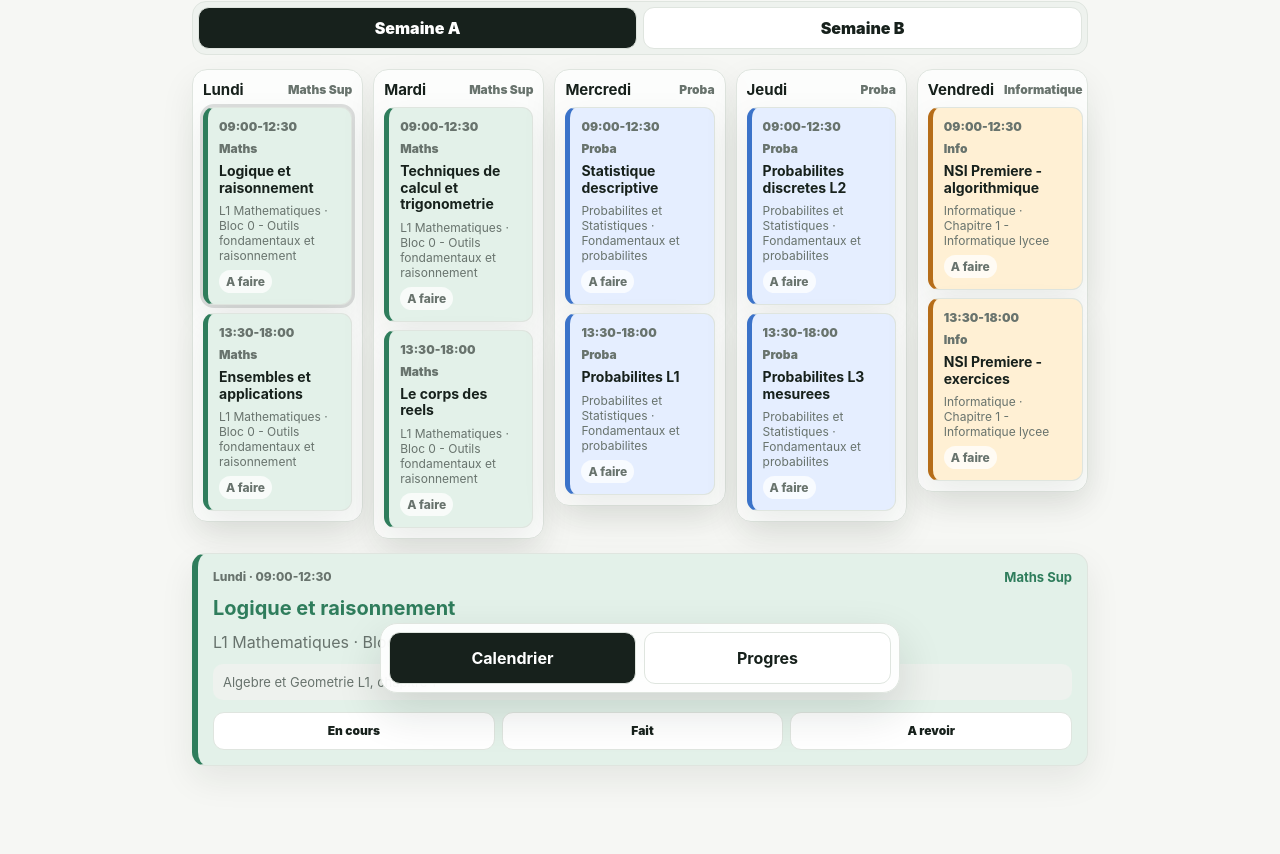
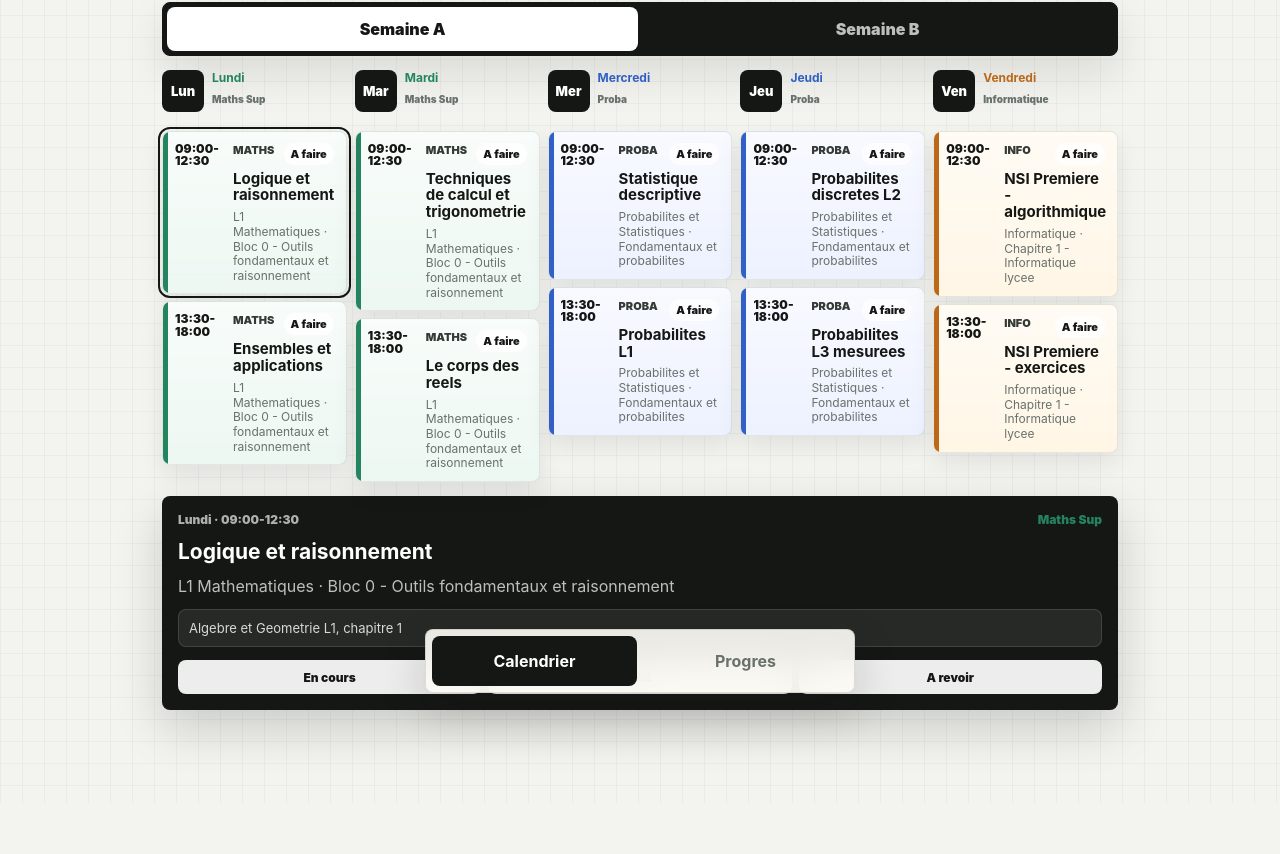
Before and after one commit to Jamessiiii/math-study-planner, a plain HTML site: page index.html in a window 1280 px wide. Shown: the part 95-949 px from the top of the page. After the commit the page ends 899 px from the top, so only its background shows below. Drawn offline with Linux system fonts and the light colour scheme.

Commit message:
Redesign mobile planner UI

```diff
--- a/app.js
+++ b/app.js
@@ -257,10 +257,13 @@ function renderCalendar() {
 
 function renderDayCard(day) {
   return `
-    <section class="day-card">
+    <section class="day-card accent-${day.domain.accent}">
       <div class="day-card-header">
-        <strong>${escapeHtml(day.longLabel)}</strong>
-        <span>${escapeHtml(day.domain.title)}</span>
+        <span>${escapeHtml(day.label)}</span>
+        <div>
+          <strong>${escapeHtml(day.longLabel)}</strong>
+          <small>${escapeHtml(day.domain.title)}</small>
+        </div>
       </div>
       <div class="day-slots">
         ${day.sessions.map((session) => renderCourseBlock(day, session)).join("")}
@@ -278,7 +281,7 @@ function renderCourseBlock(day, session) {
     : `${day.current.program.title} · ${day.current.block.title}`;
 
   return `
-    <button class="course-block accent-${day.domain.accent}${selected}" type="button" data-session-id="${session.id}">
+    <button class="course-block accent-${day.domain.accent} status-${status}${selected}" type="button" data-session-id="${session.id}">
       <time>${escapeHtml(session.start)}-${escapeHtml(session.end)}</time>
       <span>${escapeHtml(day.domain.shortTitle)}</span>
       <strong>${escapeHtml(topic?.title || "Termine")}</strong>
@@ -362,11 +365,12 @@ function renderDomainProgress(domain) {
 }
 
 function renderChapterProgress(topic) {
+  const status = getStatus(topic.id);
   return `
-    <article class="chapter-row">
+    <article class="chapter-row status-${status}">
       <div>
         <strong>${escapeHtml(topic.title)}</strong>
-        <span>${escapeHtml(statusLabels[getStatus(topic.id)])}</span>
+        <span>${escapeHtml(statusLabels[status])}</span>
       </div>
       ${renderStatusActions(topic)}
     </article>
--- a/styles.css
+++ b/styles.css
@@ -1,17 +1,18 @@
 :root {
-  --bg: #f6f7f4;
-  --surface: #ffffff;
-  --surface-soft: #eef2ee;
-  --ink: #17211c;
-  --muted: #68736d;
-  --line: #dfe5df;
-  --shadow: 0 14px 34px rgba(24, 32, 28, 0.08);
-  --maths: #2f7d5c;
-  --maths-soft: #e3f1e9;
-  --proba: #3b73c9;
-  --proba-soft: #e5eeff;
-  --info: #b66d18;
-  --info-soft: #fff0d4;
+  --bg: #f3f4ef;
+  --paper: #fbfaf5;
+  --paper-strong: #ffffff;
+  --ink: #151715;
+  --ink-soft: #343a35;
+  --muted: #69716c;
+  --line: #d9ded6;
+  --shadow: 0 18px 44px rgba(15, 18, 16, 0.11);
+  --maths: #23845f;
+  --maths-soft: #e4f4ec;
+  --proba: #315fc5;
+  --proba-soft: #e4ebff;
+  --info: #bb6818;
+  --info-soft: #fff1d8;
   --danger: #b23b36;
 }
 
@@ -23,7 +24,6 @@ html,
 body {
   min-height: 100%;
   margin: 0;
-  background: var(--bg);
   color: var(--ink);
   font-family: Inter, ui-sans-serif, system-ui, -apple-system, BlinkMacSystemFont, "Segoe UI", sans-serif;
   letter-spacing: 0;
@@ -31,35 +31,16 @@ body {
 
 body {
   padding: env(safe-area-inset-top) env(safe-area-inset-right) env(safe-area-inset-bottom) env(safe-area-inset-left);
+  background:
+    linear-gradient(90deg, rgba(21, 23, 21, 0.035) 1px, transparent 1px),
+    linear-gradient(180deg, rgba(21, 23, 21, 0.035) 1px, transparent 1px),
+    var(--bg);
+  background-size: 22px 22px;
 }
 
 button {
   font: inherit;
   cursor: pointer;
-}
-
-.app-shell {
-  width: min(920px, 100%);
-  min-height: 100vh;
-  margin: 0 auto;
-  padding: 16px 12px 88px;
-}
-
-.app-header {
-  position: sticky;
-  top: 0;
-  z-index: 20;
-  padding: 8px 0 12px;
-  background: color-mix(in srgb, var(--bg) 94%, transparent);
-  backdrop-filter: blur(14px);
-}
-
-.eyebrow {
-  margin: 0;
-  color: var(--muted);
-  font-size: 12px;
-  font-weight: 850;
-  text-transform: uppercase;
 }
 
 h1,
@@ -69,19 +50,44 @@ p {
   margin: 0;
 }
 
+.app-shell {
+  width: min(980px, 100%);
+  min-height: 100vh;
+  margin: 0 auto;
+  padding: 18px 12px 94px;
+}
+
+.app-header {
+  position: sticky;
+  top: 0;
+  z-index: 20;
+  margin: -18px -12px 4px;
+  padding: 18px 12px 14px;
+  border-bottom: 1px solid rgba(21, 23, 21, 0.08);
+  background: color-mix(in srgb, var(--paper) 90%, transparent);
+  backdrop-filter: blur(18px);
+}
+
+.eyebrow {
+  color: var(--muted);
+  font-size: 11px;
+  font-weight: 900;
+  text-transform: uppercase;
+}
+
 h1 {
-  margin-top: 3px;
-  font-size: clamp(29px, 9vw, 42px);
-  line-height: 1;
+  margin-top: 2px;
+  font-size: clamp(31px, 9vw, 46px);
+  line-height: 0.95;
 }
 
 h2 {
-  font-size: 20px;
-  line-height: 1.15;
+  font-size: 21px;
+  line-height: 1.12;
 }
 
 h3 {
-  font-size: 16px;
+  font-size: 15px;
   line-height: 1.2;
 }
 
@@ -103,11 +109,12 @@ h3 {
 .week-switch {
   display: grid;
   grid-template-columns: 1fr 1fr;
-  gap: 6px;
-  padding: 5px;
-  border: 1px solid var(--line);
-  border-radius: 14px;
-  background: var(--surface-soft);
+  gap: 4px;
+  padding: 4px;
+  border: 1px solid var(--ink);
+  border-radius: 8px;
+  background: var(--ink);
+  box-shadow: var(--shadow);
 }
 
 .segment,
@@ -115,119 +122,162 @@ h3 {
 .course-block,
 .status-button,
 .danger-button {
-  border: 1px solid var(--line);
-  border-radius: 11px;
-  background: var(--surface);
+  border: 0;
+  border-radius: 8px;
   color: var(--ink);
 }
 
 .segment {
-  min-height: 42px;
-  font-weight: 900;
+  min-height: 44px;
+  background: transparent;
+  color: rgba(255, 255, 255, 0.72);
+  font-weight: 950;
 }
 
-.segment.active,
-.nav-button.active {
-  background: var(--ink);
-  color: white;
+.segment.active {
+  background: var(--paper-strong);
+  color: var(--ink);
 }
 
 .week-calendar {
   display: grid;
-  gap: 10px;
+  gap: 8px;
 }
 
 .day-card {
   display: grid;
-  gap: 8px;
-  padding: 10px;
-  border: 1px solid var(--line);
-  border-radius: 15px;
-  background: rgba(255, 255, 255, 0.72);
-  box-shadow: var(--shadow);
+  grid-template-columns: 58px minmax(0, 1fr);
+  gap: 9px;
+  padding: 10px 0;
+  border-top: 1px solid rgba(21, 23, 21, 0.12);
 }
 
 .day-card-header {
-  display: flex;
-  align-items: center;
-  justify-content: space-between;
-  gap: 10px;
+  display: grid;
+  align-content: start;
+  justify-items: center;
+  gap: 8px;
+  min-width: 0;
+}
+
+.day-card-header > span {
+  display: grid;
+  place-items: center;
+  width: 42px;
+  height: 42px;
+  border-radius: 8px;
+  background: var(--ink);
+  color: white;
+  font-size: 13px;
+  font-weight: 950;
+}
+
+.day-card-header div {
+  display: grid;
+  justify-items: center;
+  gap: 2px;
+  text-align: center;
 }
 
 .day-card-header strong {
-  font-size: 15px;
+  font-size: 12px;
 }
 
-.day-card-header span {
+.day-card-header small {
   color: var(--muted);
-  font-size: 12px;
+  font-size: 10px;
   font-weight: 900;
+  line-height: 1.05;
 }
 
 .day-slots {
   display: grid;
-  gap: 8px;
+  gap: 7px;
 }
 
 .course-block {
+  position: relative;
   display: grid;
-  align-content: start;
-  gap: 7px;
-  min-height: 132px;
-  padding: 11px;
-  border-left-width: 5px;
+  grid-template-columns: auto minmax(0, 1fr) auto;
+  gap: 6px 10px;
+  min-height: 112px;
+  padding: 11px 12px 10px;
+  overflow: hidden;
+  border: 1px solid rgba(21, 23, 21, 0.09);
+  background:
+    linear-gradient(180deg, rgba(255, 255, 255, 0.72), rgba(255, 255, 255, 0.28)),
+    currentColor;
   text-align: left;
-  box-shadow: var(--shadow);
+  box-shadow: 0 10px 24px rgba(15, 18, 16, 0.08);
+}
+
+.course-block::before {
+  content: "";
+  position: absolute;
+  inset: 0 auto 0 0;
+  width: 5px;
+  background: currentColor;
 }
 
 .course-block.selected {
-  outline: 3px solid rgba(23, 33, 28, 0.14);
+  outline: 2px solid var(--ink);
+  outline-offset: 2px;
 }
 
 .course-block time {
-  color: var(--muted);
+  grid-column: 1;
+  grid-row: 1 / span 2;
+  align-self: start;
+  width: 48px;
+  color: var(--ink);
   font-size: 12px;
-  font-weight: 900;
-}
-
-.course-block span,
-.course-block small,
-.course-block em {
-  color: var(--muted);
-  font-size: 12px;
-  line-height: 1.25;
+  font-weight: 950;
+  line-height: 1.05;
 }
 
 .course-block span {
-  font-weight: 900;
+  grid-column: 2;
+  color: var(--ink-soft);
+  font-size: 11px;
+  font-weight: 950;
+  text-transform: uppercase;
 }
 
 .course-block strong {
+  grid-column: 2 / 4;
   color: var(--ink);
-  font-size: 14px;
-  line-height: 1.18;
+  font-size: 15px;
+  line-height: 1.12;
+}
+
+.course-block small {
+  grid-column: 2 / 4;
+  color: var(--muted);
+  font-size: 12px;
+  line-height: 1.22;
 }
 
 .course-block em {
-  width: fit-content;
-  margin-top: auto;
+  grid-column: 3;
+  grid-row: 1;
+  justify-self: end;
   padding: 4px 7px;
   border-radius: 999px;
-  background: rgba(255, 255, 255, 0.75);
+  background: rgba(255, 255, 255, 0.78);
+  color: var(--ink);
+  font-size: 11px;
   font-style: normal;
-  font-weight: 850;
+  font-weight: 950;
 }
 
-.detail-card,
-.progress-card {
+.detail-card {
   display: grid;
-  gap: 12px;
-  padding: 15px;
-  border: 1px solid var(--line);
-  border-left-width: 6px;
-  border-radius: 14px;
-  background: var(--surface);
-  box-shadow: var(--shadow);
+  gap: 13px;
+  padding: 16px;
+  border-radius: 8px;
+  background: var(--ink);
+  color: white;
+  box-shadow: 0 18px 48px rgba(15, 18, 16, 0.18);
 }
 
 .detail-head,
@@ -248,18 +298,31 @@ h3 {
 }
 
 .detail-head span {
+  color: rgba(255, 255, 255, 0.66);
   font-size: 12px;
-  font-weight: 850;
+  font-weight: 900;
 }
 
 .detail-head strong {
-  font-size: 13px;
+  color: currentColor;
+  font-size: 12px;
+  font-weight: 950;
+}
+
+.detail-card h2 {
+  color: white;
+}
+
+.detail-card p {
+  color: rgba(255, 255, 255, 0.72);
 }
 
 .resource-line {
   padding: 10px;
-  border-radius: 10px;
-  background: var(--surface-soft);
+  border: 1px solid rgba(255, 255, 255, 0.12);
+  border-radius: 8px;
+  background: rgba(255, 255, 255, 0.08);
+  color: rgba(255, 255, 255, 0.82);
   font-size: 13px;
 }
 
@@ -270,28 +333,44 @@ h3 {
 }
 
 .status-button {
-  min-height: 38px;
-  padding: 6px;
+  min-height: 34px;
+  padding: 6px 5px;
+  background: rgba(255, 255, 255, 0.92);
+  color: var(--ink);
   font-size: 12px;
-  font-weight: 900;
+  font-weight: 950;
 }
 
 .status-button.active-status {
-  border-color: transparent;
   background: var(--ink);
   color: white;
+  box-shadow: inset 0 0 0 1px rgba(255, 255, 255, 0.24);
+}
+
+.progress-card {
+  display: grid;
+  gap: 13px;
+  padding: 14px;
+  border: 1px solid rgba(21, 23, 21, 0.12);
+  border-radius: 8px;
+  background: var(--paper-strong);
+  box-shadow: var(--shadow);
 }
 
 .progress-head span {
-  font-size: 22px;
+  padding: 6px 9px;
+  border-radius: 8px;
+  background: var(--ink);
+  color: white;
+  font-size: 17px;
   font-weight: 950;
 }
 
 .progress-bar {
-  height: 10px;
+  height: 9px;
   overflow: hidden;
   border-radius: 999px;
-  background: #e7ece6;
+  background: #e1e5df;
 }
 
 .progress-bar span {
@@ -302,30 +381,29 @@ h3 {
 
 .current-block {
   display: grid;
-  gap: 7px;
-  padding: 12px;
-  border-radius: 12px;
-  background: var(--surface-soft);
+  gap: 5px;
+  padding: 12px 0 0;
+  border-top: 1px solid rgba(21, 23, 21, 0.1);
 }
 
 .current-block span {
-  font-size: 12px;
-  font-weight: 900;
+  font-size: 11px;
+  font-weight: 950;
   text-transform: uppercase;
 }
 
 .chapter-list {
   display: grid;
-  gap: 9px;
+  gap: 4px;
+  border-top: 1px solid rgba(21, 23, 21, 0.1);
 }
 
 .chapter-row {
   display: grid;
   gap: 9px;
-  padding: 11px;
-  border: 1px solid var(--line);
-  border-radius: 12px;
-  background: var(--surface);
+  padding: 11px 0;
+  border-bottom: 1px solid rgba(21, 23, 21, 0.09);
+  background: transparent;
 }
 
 .chapter-row > div:first-child {
@@ -342,15 +420,15 @@ h3 {
 .chapter-row span {
   flex: none;
   font-size: 12px;
-  font-weight: 850;
+  font-weight: 900;
 }
 
 .danger-button {
   min-height: 42px;
-  border-color: #efc8c4;
+  border: 1px solid #efc8c4;
   background: #fff0ef;
   color: var(--danger);
-  font-weight: 900;
+  font-weight: 950;
 }
 
 .bottom-nav {
@@ -361,44 +439,107 @@ h3 {
   bottom: max(12px, env(safe-area-inset-bottom));
   display: grid;
   grid-template-columns: 1fr 1fr;
-  gap: 8px;
-  max-width: 520px;
+  gap: 6px;
+  max-width: 430px;
   margin: 0 auto;
-  padding: 8px;
-  border: 1px solid var(--line);
-  border-radius: 17px;
-  background: rgba(255, 255, 255, 0.9);
-  box-shadow: 0 18px 45px rgba(24, 32, 28, 0.14);
+  padding: 6px;
+  border: 1px solid rgba(21, 23, 21, 0.12);
+  border-radius: 8px;
+  background: rgba(251, 250, 245, 0.92);
+  box-shadow: 0 18px 45px rgba(15, 18, 16, 0.18);
   backdrop-filter: blur(16px);
 }
 
 .nav-button {
-  min-height: 52px;
+  min-height: 50px;
+  background: transparent;
+  color: var(--muted);
   font-weight: 950;
 }
 
+.nav-button.active {
+  background: var(--ink);
+  color: white;
+}
+
 .accent-maths {
-  border-left-color: var(--maths);
   color: var(--maths);
-  background: var(--maths-soft);
 }
 
 .accent-proba {
-  border-left-color: var(--proba);
   color: var(--proba);
-  background: var(--proba-soft);
 }
 
 .accent-info {
-  border-left-color: var(--info);
   color: var(--info);
-  background: var(--info-soft);
+}
+
+.course-block.accent-maths {
+  background:
+    linear-gradient(180deg, rgba(255, 255, 255, 0.74), rgba(255, 255, 255, 0.34)),
+    var(--maths-soft);
+}
+
+.course-block.accent-proba {
+  background:
+    linear-gradient(180deg, rgba(255, 255, 255, 0.74), rgba(255, 255, 255, 0.34)),
+    var(--proba-soft);
+}
+
+.course-block.accent-info {
+  background:
+    linear-gradient(180deg, rgba(255, 255, 255, 0.74), rgba(255, 255, 255, 0.34)),
+    var(--info-soft);
+}
+
+.detail-card.accent-maths .detail-head strong,
+.progress-card.accent-maths h2,
+.progress-card.accent-maths .progress-bar {
+  color: var(--maths);
+}
+
+.detail-card.accent-proba .detail-head strong,
+.progress-card.accent-proba h2,
+.progress-card.accent-proba .progress-bar {
+  color: var(--proba);
+}
+
+.detail-card.accent-info .detail-head strong,
+.progress-card.accent-info h2,
+.progress-card.accent-info .progress-bar {
+  color: var(--info);
+}
+
+.status-done {
+  opacity: 0.72;
+}
+
+.status-review {
+  outline: 1px dashed rgba(178, 59, 54, 0.5);
+  outline-offset: -4px;
 }
 
 @media (min-width: 760px) {
   .week-calendar {
     grid-template-columns: repeat(5, minmax(0, 1fr));
     align-items: start;
+  }
+
+  .day-card {
+    grid-template-columns: 1fr;
+    padding: 0;
+    border-top: 0;
+  }
+
+  .day-card-header {
+    grid-template-columns: 42px minmax(0, 1fr);
+    justify-items: start;
+    min-height: 52px;
+  }
+
+  .day-card-header div {
+    justify-items: start;
+    text-align: left;
   }
 
   .progress-content {
@@ -409,11 +550,12 @@ h3 {
 
 @media (max-width: 520px) {
   .app-shell {
-    padding: 14px 10px 86px;
+    padding: 14px 10px 88px;
   }
 
-  .status-actions {
-    grid-template-columns: 1fr;
+  .app-header {
+    margin: -14px -10px 2px;
+    padding: 14px 10px 12px;
   }
 
   .chapter-row > div:first-child {
--- a/sw.js
+++ b/sw.js
@@ -1,4 +1,4 @@
-const CACHE_NAME = "math-study-planner-v3";
+const CACHE_NAME = "math-study-planner-v4";
 const ASSETS = [
   "./",
   "./index.html",
```
